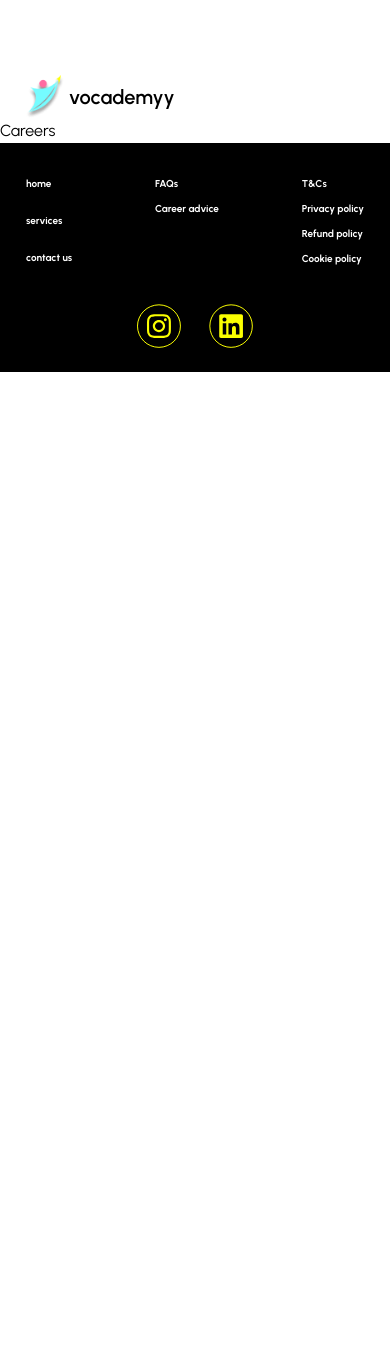
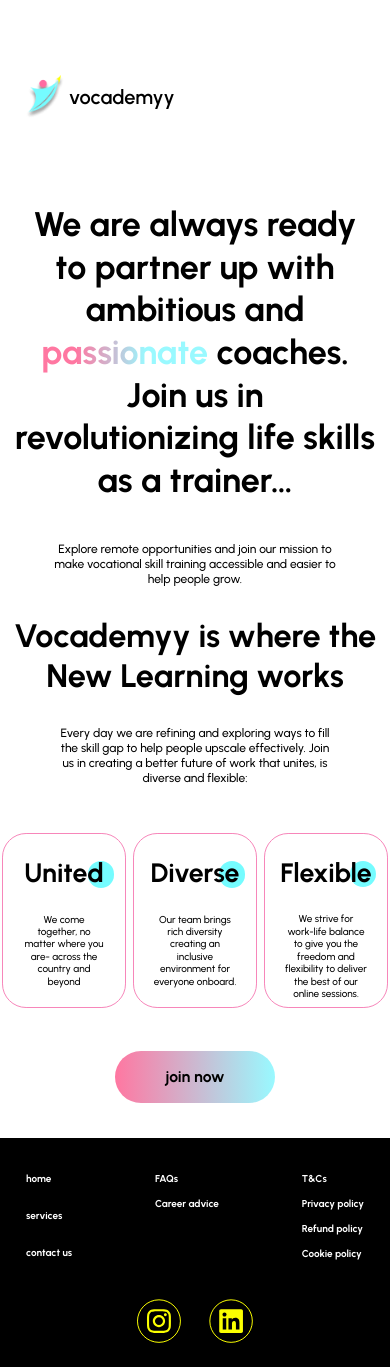
Before and after one commit to div-vik/vocademy, a Next.js app: page /careers in a window 390 px wide. Before the commit the page ends 844 px from the top, so only its background shows below. Built offline with nearby package versions, Linux system fonts and the light colour scheme.

Commit message:
Complete design

```diff
--- a/app/careers/page.jsx
+++ b/app/careers/page.jsx
@@ -1,7 +1,92 @@
 import React from "react";
+import Button from "../ui/Button";
 
 const Careers = () => {
-  return <div>Careers</div>;
+  return (
+    <div className="mt-[84.57px] lg:mt-[185.57px] xl:mt-[161.57px] mb-[34.96px] lg:mb-[109px] xl:mb-[47px] flex flex-col justify-center items-center">
+      <div className="leading-tight flex flex-col justify-center items-center gap-[39px] lg:gap-[68px] xl:gap-[40px]">
+        <p className="w-[362px] lg:w-[905px] xl:w-[1151px] text-[34.12px] lg:text-[55.85px] xl:text-[64px] font-bold text-center">
+          We are always ready to partner up with ambitious and{" "}
+          <span className="bg-gradient-to-r from-secondaryPink from-20% to-secondaryBlue to-60% text-transparent bg-clip-text">
+            passionate{" "}
+          </span>
+          coaches. Join us in revolutionizing life skills as a trainer…
+        </p>
+        <p className="w-[291px] lg:w-[659px] xl:w-[828px] text-[12px] lg:text-[20.023px] xl:text-[24px] font-medium text-center">
+          Explore remote opportunities and join our mission to make vocational
+          skill training accessible and easier to help people grow.
+        </p>
+      </div>
+
+      <div className="leading-tight flex flex-col justify-center items-center mt-[29px] lg:mt-[42px] xl:mt-[90px] gap-[29px] lg:gap-[42px] xl:gap-[40px]">
+        <p className="w-[364px] lg:w-[761px] xl:w-[1016px] text-[32.479px] lg:text-[48px] xl:text-[75px] font-bold text-center">
+          Vocademyy is where the New Learning works
+        </p>
+        <p className="w-[282px] lg:w-[684px] xl:w-[866px] text-[12px] lg:text-[20px] font-medium text-center">
+          Every day we are refining and exploring ways to fill the skill gap to
+          help people upscale effectively. Join us in creating a better future
+          of work that unites, is diverse and flexible:
+        </p>
+      </div>
+
+      <div className="mt-[47px] lg:mt-[55px] xl:mt-[99px] gap-[6.1px] lg:gap-[14.36px] xl:gap-[22px] flex justify-center items-center">
+        <div className="w-[124.882px] h-[175px] lg:w-[293.819px] lg:h-[412px] xl:w-[450px] xl:h-[631px] gap-[19.31px] lg:gap-[45.79px] xl:gap-[70px] border-[1.39px] lg:border-[3.26px] xl:border-[5px] rounded-[24.1px] lg:rounded-[56.8px] xl:rounded-[87px] flex flex-col justify-center items-center border-quaternaryPink">
+          <div className="mt-[26.9px] lg:mt-[63.33px] xl:mt-[97px] relative flex justify-center items-center w-full">
+            <p className="text-[26.624px] lg:text-[62.681px] xl:text-[96px] font-bold z-10 text-center">
+              United
+            </p>
+            <div className="w-[26.624px] h-[26.624px] lg:w-[62.681px] lg:h-[62.681px] xl:w-[96px] xl:h-[96px] absolute right-[11.09px] lg:right-[26.12px] xl:right-[40px] bg-primaryBlue rounded-full" />
+          </div>
+
+          <div className="mb-[24.79px] lg:mb-[59.87px] xl:mb-[91px] w-[81.537px] lg:w-[195.88px] xl:w-[300px] text-[9.984px] lg:text-[23.506px] xl:text-[36px] text-center font-medium leading-tight">
+            <p>
+              We come together, no matter where you are- across the country and
+              beyond
+            </p>
+          </div>
+        </div>
+
+        <div className="w-[124.882px] h-[175px] lg:w-[293.819px] lg:h-[412px] xl:w-[450px] xl:h-[631px] gap-[19.31px] lg:gap-[45.79px] xl:gap-[70px] border-[1.39px] lg:border-[3.26px] xl:border-[5px] rounded-[24.1px] lg:rounded-[56.8px] xl:rounded-[87px] flex flex-col justify-center items-center border-quaternaryPink">
+          <div className="mt-[26.9px] lg:mt-[63.33px] xl:mt-[97px] relative flex justify-center items-center w-full">
+            <p className="text-[26.624px] lg:text-[62.681px] xl:text-[96px] font-bold z-10 text-center">
+              Diverse
+            </p>
+            <div className="w-[26.624px] h-[26.624px] lg:w-[62.681px] lg:h-[62.681px] xl:w-[96px] xl:h-[96px] absolute right-[11.09px] lg:right-[26.12px] xl:right-[40px] bg-primaryBlue rounded-full" />
+          </div>
+
+          <div className="mb-[24.79px] lg:mb-[59.87px] xl:mb-[91px] w-[83.201px] lg:w-[195.88px] xl:w-[300px] text-[9.984px] lg:text-[23.506px] xl:text-[36px] text-center font-medium leading-tight">
+            <p>
+              Our team brings rich diversity creating an inclusive environment
+              for everyone onboard.
+            </p>
+          </div>
+        </div>
+
+        <div className="w-[124.882px] h-[175px] lg:w-[293.819px] lg:h-[412px] xl:w-[450px] xl:h-[631px] gap-[19.31px] lg:gap-[45.79px] xl:gap-[70px] border-[1.39px] lg:border-[3.26px] xl:border-[5px] rounded-[24.1px] lg:rounded-[56.8px] xl:rounded-[87px] flex flex-col justify-center items-center border-quaternaryPink">
+          <div className="mt-[26.9px] lg:mt-[63.33px] xl:mt-[97px] relative flex justify-center items-center w-full">
+            <p className="text-[26.624px] lg:text-[62.681px] xl:text-[96px] font-bold z-10 text-center">
+              Flexible
+            </p>
+            <div className="w-[26.624px] h-[26.624px] lg:w-[62.681px] lg:h-[62.681px] xl:w-[96px] xl:h-[96px] absolute right-[11.09px] lg:right-[26.12px] xl:right-[40px] bg-primaryBlue rounded-full" />
+          </div>
+
+          <div className="mb-[12.79px] lg:mb-[31.87px] xl:mb-[48px] w-[83.201px] lg:w-[195.88px] xl:w-[300px] text-[9.984px] lg:text-[23.506px] xl:text-[36px] text-center font-medium leading-tight">
+            <p>
+              We strive for work-life balance to give you the freedom and
+              flexibility to deliver the best of our online sessions.
+            </p>
+          </div>
+        </div>
+      </div>
+
+      <div>
+        <Button
+          title="join now"
+          className="mt-[43px] lg:mt-[109px] xl:mt-[79px] text-[15.77px] lg:text-[24px] xl:text-[32px]"
+        />
+      </div>
+    </div>
+  );
 };
 
 export default Careers;
```
